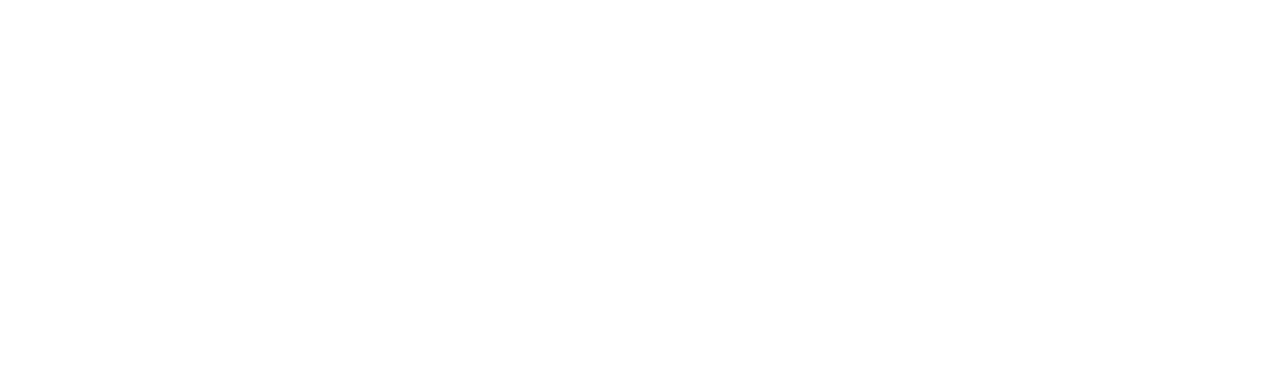
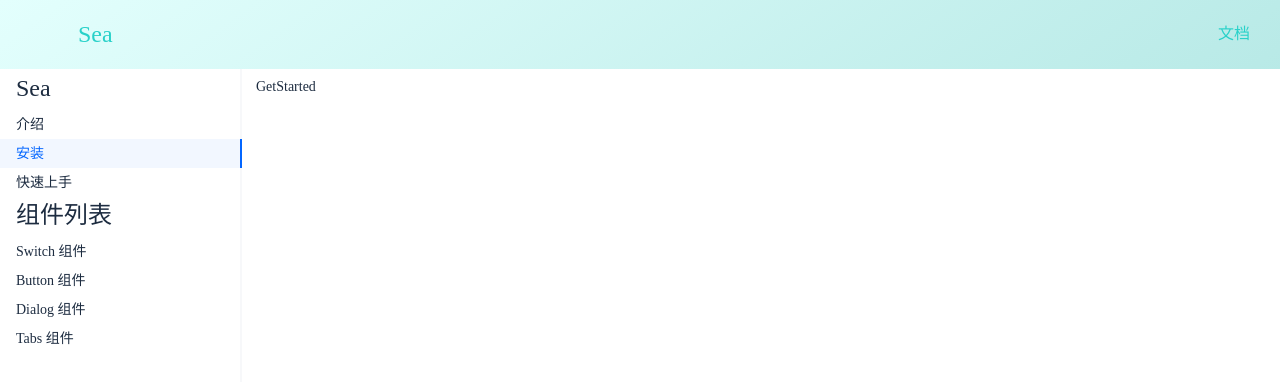
Before and after one commit to yinhaiying/vue3-ts-ui, a Vue app: page /doc/install in a window 1280 px wide. Before the commit this address had no page. Shown: the top 382 px of the page. Built offline with nearby package versions, Linux system fonts and the light colour scheme.

Commit message:
增加路由并且设置高亮

```diff
--- a/src/components/Topnav.vue
+++ b/src/components/Topnav.vue
@@ -6,7 +6,7 @@
           <use xlink:href="#icon-sea"></use>
         </svg>
       </div>
-      <div class="name">Sea.js</div>
+      <div class="name">Sea </div>
     </div>
     <ul class="menu">
       <li>
--- a/src/views/Doc.vue
+++ b/src/views/Doc.vue
@@ -3,6 +3,19 @@
     <top-nav class="nav" toggleMenuButtonVisibility = "true"/>
     <div class="content">
       <aside v-if="menuVisible">
+        <h2>Sea</h2>
+        <ol>
+          <li>
+            <router-link to = "/doc/intro">介绍</router-link>
+          </li>
+          <li>
+            <router-link to = "/doc/install">安装</router-link>
+          </li>
+          <li>
+            <router-link to = "/doc/get-started">快速上手</router-link>
+          </li>
+        </ol>
+
         <h2>组件列表</h2>
         <ol>
           <li>
@@ -58,7 +71,7 @@
   > .content {
     flex-grow: 1;
     padding-top: 60px;
-    padding-left: 156px;
+    padding-left: 240px;
     @media (max-width: 500px) {
       padding-left: 0;
     }
@@ -76,8 +89,8 @@
   }
 }
 aside {
-  background: rgba(183, 233, 230, 1);
-  width: 150px;
+
+  width: 240px;
   padding: 16px 0;
   position: fixed;
   top: 0;
@@ -85,9 +98,11 @@
   padding-top: 70px;
   height: 100%;
   z-index: $aside-index;
+  border-right:2px solid #F7F8FA;
   > h2 {
     margin-bottom: 4px;
     padding: 0 16px;
+    font-size:24px;
   }
   > ol {
     > li {
@@ -96,13 +111,26 @@
         padding: 4px 16px;
         text-decoration: none;
       }
-      .router-link-active {
-        background: white;
-      }
     }
   }
 }
 main {
   overflow: auto;
 }
+
+.router-link-active{
+  background:#0366ff;
+  background-color:rgba(3, 102, 255, 0.05);
+  color:#0366ff;
+  position:relative;
+  &:after{
+    position:absolute;
+    content:"";
+    width:2px;
+    background:#0366ff;
+    height:100%;
+    right:-2px;
+    top:0;
+  }
+}
 </style>
--- /dev/null
+++ b/src/views/GetStarted.vue
@@ -0,0 +1,19 @@
+<template>
+  <div class="page">
+    GetStarted
+  </div>
+</template>
+
+<script lang='ts'>
+import {defineComponent} from 'vue'
+export default defineComponent({
+  name:'',
+  components: {},
+  props: {},
+  setup(){
+      console.log("intor")
+  }
+})
+</script>
+<style lang="scss" scoped>
+</style>
--- a/src/views/Home.vue
+++ b/src/views/Home.vue
@@ -6,7 +6,7 @@
       <h2 class="subtitle">一个厉害的 UI 框架</h2>
       <p class="actions">
         <a href="https://github.com/yinhaiying/vue3-ts-ui">GitHub</a>
-        <router-link to="/doc">开始</router-link>
+        <router-link to="/doc">立即体验</router-link>
       </p>
     </div>
   </div>
@@ -46,7 +46,8 @@
 
 <script lang="ts">
 import TopNav from "../components/Topnav.vue";
-import { defineComponent, onBeforeUnmount, onMounted,ref } from "vue";
+import { defineComponent, onBeforeUnmount, onMounted } from "vue";
+//@ts-ignore
 import animate   from "../assets/js/bg-animate.js";
 import {useRoute} from "vue-router"
 export default defineComponent({
--- /dev/null
+++ b/src/views/Install.vue
@@ -0,0 +1,19 @@
+<template>
+  <div class="page">
+    GetStarted
+  </div>
+</template>
+
+<script lang='ts'>
+import {defineComponent} from 'vue'
+export default defineComponent({
+  name:'',
+  components: {},
+  props: {},
+  setup(){
+      console.log("intor")
+  }
+})
+</script>
+<style lang="scss" scoped>
+</style>
--- /dev/null
+++ b/src/views/Intro.vue
@@ -0,0 +1,19 @@
+<template>
+  <div class="page">
+    Intro
+  </div>
+</template>
+
+<script lang='ts'>
+import {defineComponent} from 'vue'
+export default defineComponent({
+  name:'',
+  components: {},
+  props: {},
+  setup(){
+      console.log("intor")
+  }
+})
+</script>
+<style lang="scss" scoped>
+</style>
```
Also changed, not shown: src/router/index.ts (+7 -0 lines).
